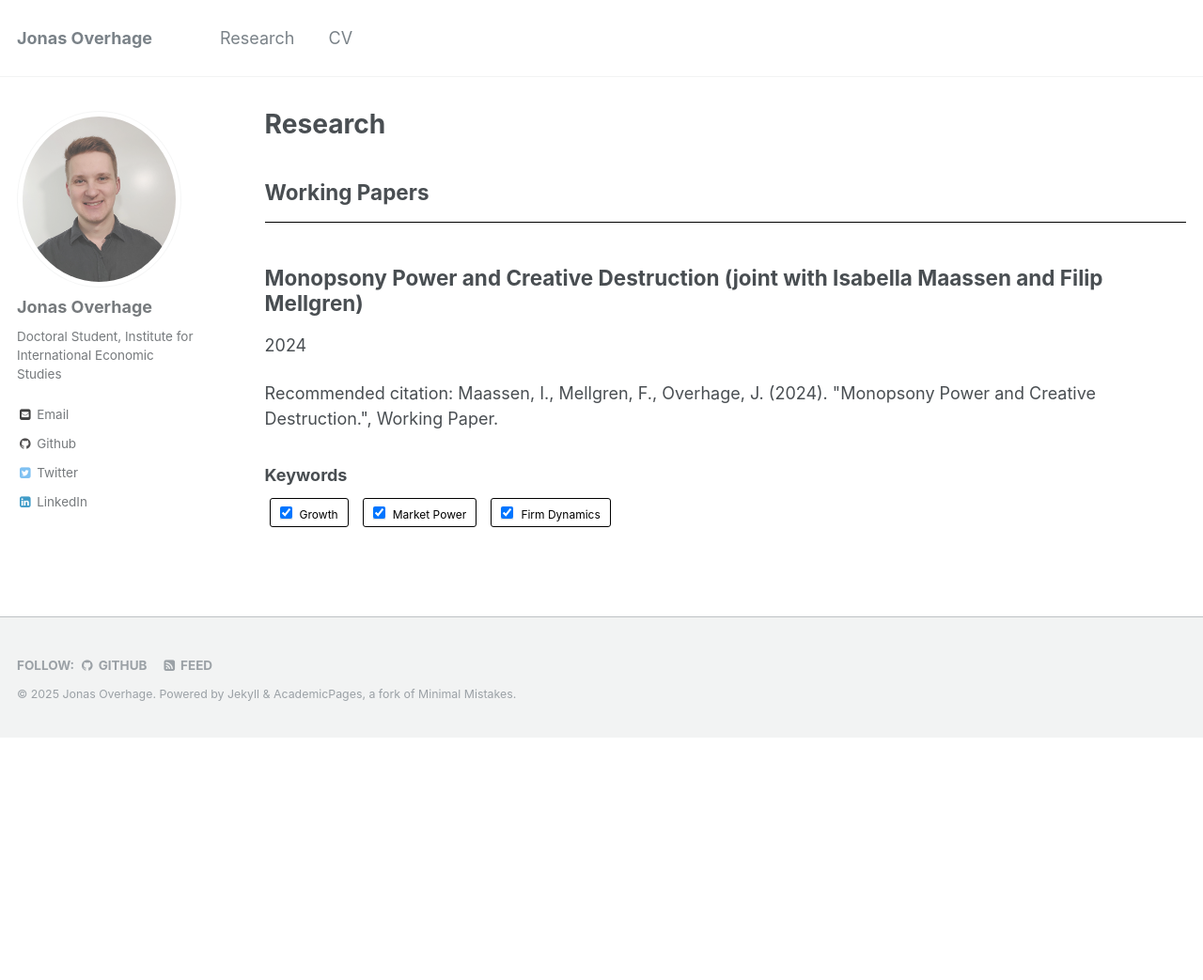
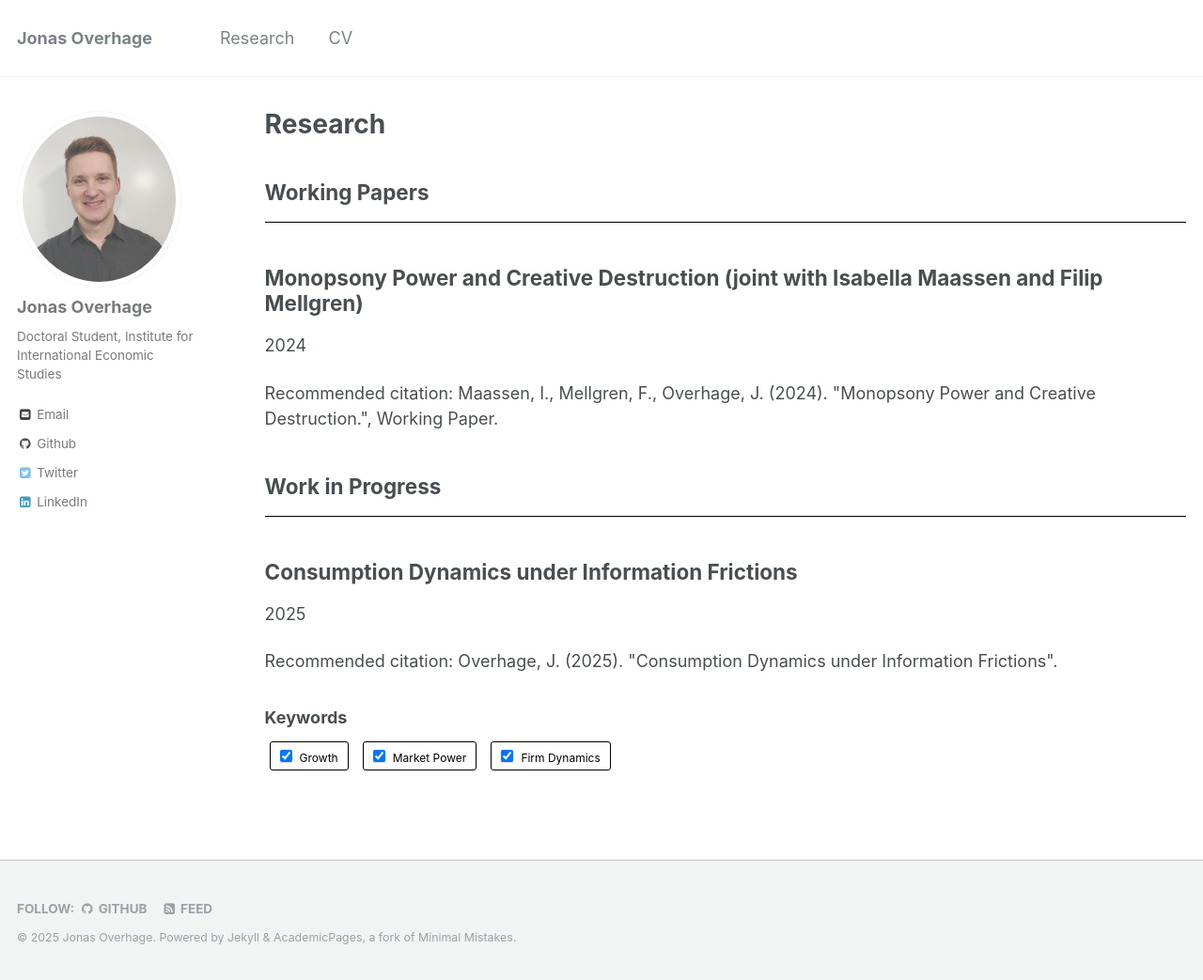
Before and after one commit to JOverhage/JOverhage.github.io, a Jekyll site: the page built from _pages/research.md, in a window 1280 px wide and 1043 px high. Shown: the whole window at 94% size. Built offline with Jekyll 4.4.1, drawn with Linux system fonts in a browser that asks for light colours; part of the change alters nothing that is shown.

Commit message:
C info project added

```diff
--- a/_pages/research.md
+++ b/_pages/research.md
@@ -30,7 +30,7 @@ author_profile: true
   {% endif %}
 {% endfor %}
 
-<!--
+
  <div><h2> Work in Progress </h2></div>
  <hr style="border-color:black;">
 {% for post in site.research reversed %}
@@ -38,7 +38,7 @@ author_profile: true
     {% include archive-single.html %}
   {% endif %}
 {% endfor %}
--->
+
 
 
 <div><h3> Keywords </h3></div>
--- /dev/null
+++ b/_research/consumption-information.md
@@ -0,0 +1,32 @@
+---
+
+title: "Consumption Dynamics under Information Frictions"
+
+collection: research
+
+permalink: /research/consumption-information
+
+
+excerpt: ''
+
+date: 2025-02-21
+
+venue: ''
+
+paperurl: ''
+
+citation: 'Overhage, J. (2025). "Consumption Dynamics under Information Frictions".'
+
+PublicationStatus: 'WorkInProgress'
+
+tags: ['Heterogeneous Agents','Information']
+
+---
+
+I develop a theory that replicates macroeconomic evidence on lagged consumption responses as well as microeconomic evidence on high marginal propensities to consume. Previous literature has mostly accomplished this with behavioral models or other departures from rational expectations frameworks. Instead, this paper employs an information friction. I show that, even in the absence of nominal rigidities, this setup generates a hump-shaped consumption response in line with macroeconomic evidence.
+
+Draft available upon Request.
+
+<!--
+Recommended citation: XXX,YYY,ZZZ (2023). &quot;title&quot; <i>Working Paper</i>.
+-->
```
